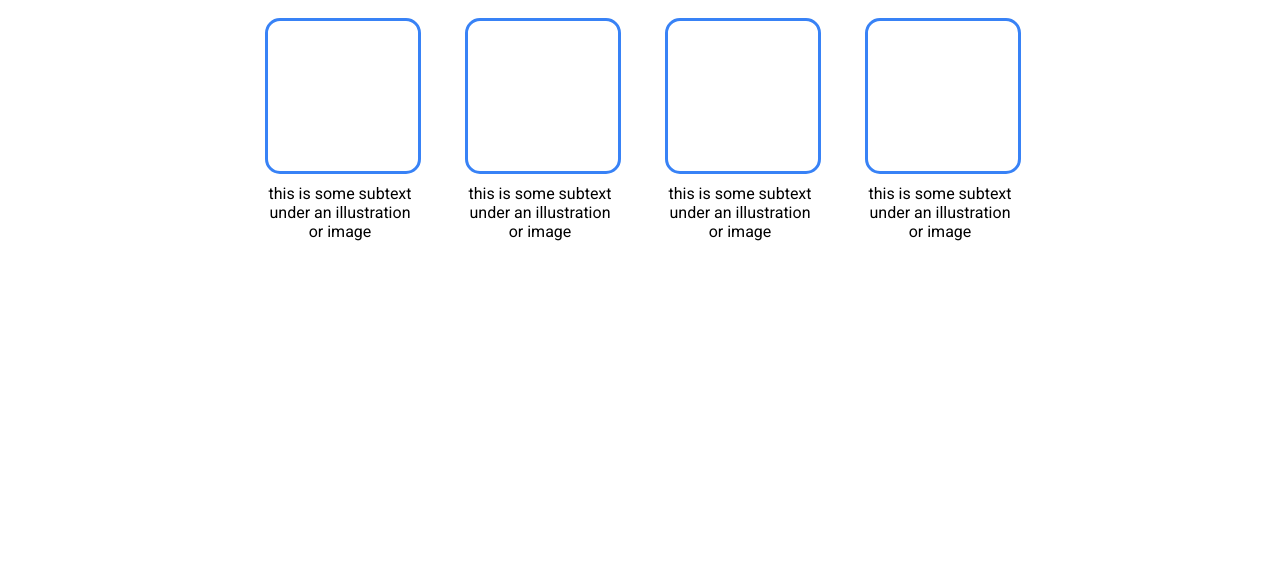
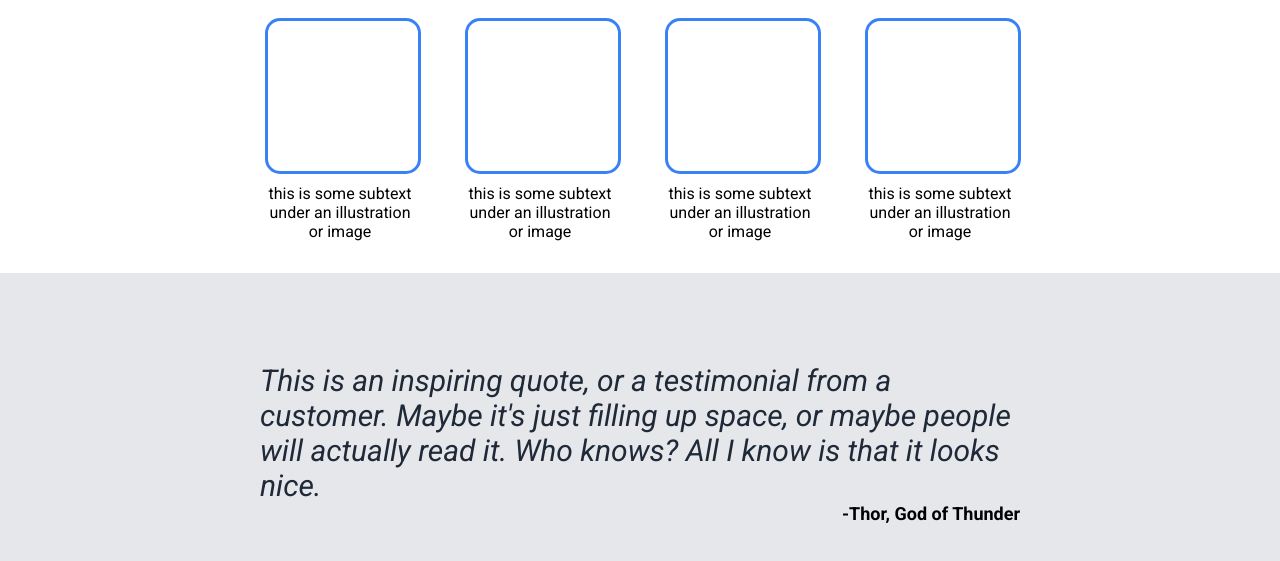
Before and after one commit to JackBogart/landing-page, a plain HTML site: page index.html in a window 1280 px wide. Shown: the part 549-1110 px from the top of the page. Before the commit the page ends 822 px from the top, so only its background shows below. Drawn offline with Linux system fonts and the light colour scheme.

Commit message:
Add the quote section
Added a quote from Thor as the third section.

```diff
--- a/css/styles.css
+++ b/css/styles.css
@@ -9,7 +9,6 @@ body {
 }
 .section-1,
 .section-2,
-.section-3,
 .section-4 {
   padding: 5px 100px;
 }
@@ -111,3 +110,24 @@ ul {
   height: 150px;
   text-align: center;
 }
+
+.section-3 {
+  background-color: #e5e7eb;
+  padding: 90px 260px;
+}
+
+.quote {
+  display: flex;
+  flex-direction: column;
+}
+.quote-block {
+  font-size: 30px;
+  font-style: italic;
+  color: #1f2937;
+}
+
+.quote-author {
+  align-self: flex-end;
+  font-weight: bold;
+  font-size: 18px;
+}
--- a/index.html
+++ b/index.html
@@ -65,5 +65,14 @@
         </div>
       </div>
     </div>
+    <div class="section-3">
+      <div class="quote">
+        <p class="quote-block">
+          This is an inspiring quote, or a testimonial from a customer. Maybe it's just filling up space, or maybe
+          people will actually read it. Who knows? All I know is that it looks nice.
+        </p>
+        <p class="quote-author">-Thor, God of Thunder</p>
+      </div>
+    </div>
   </body>
 </html>
```
